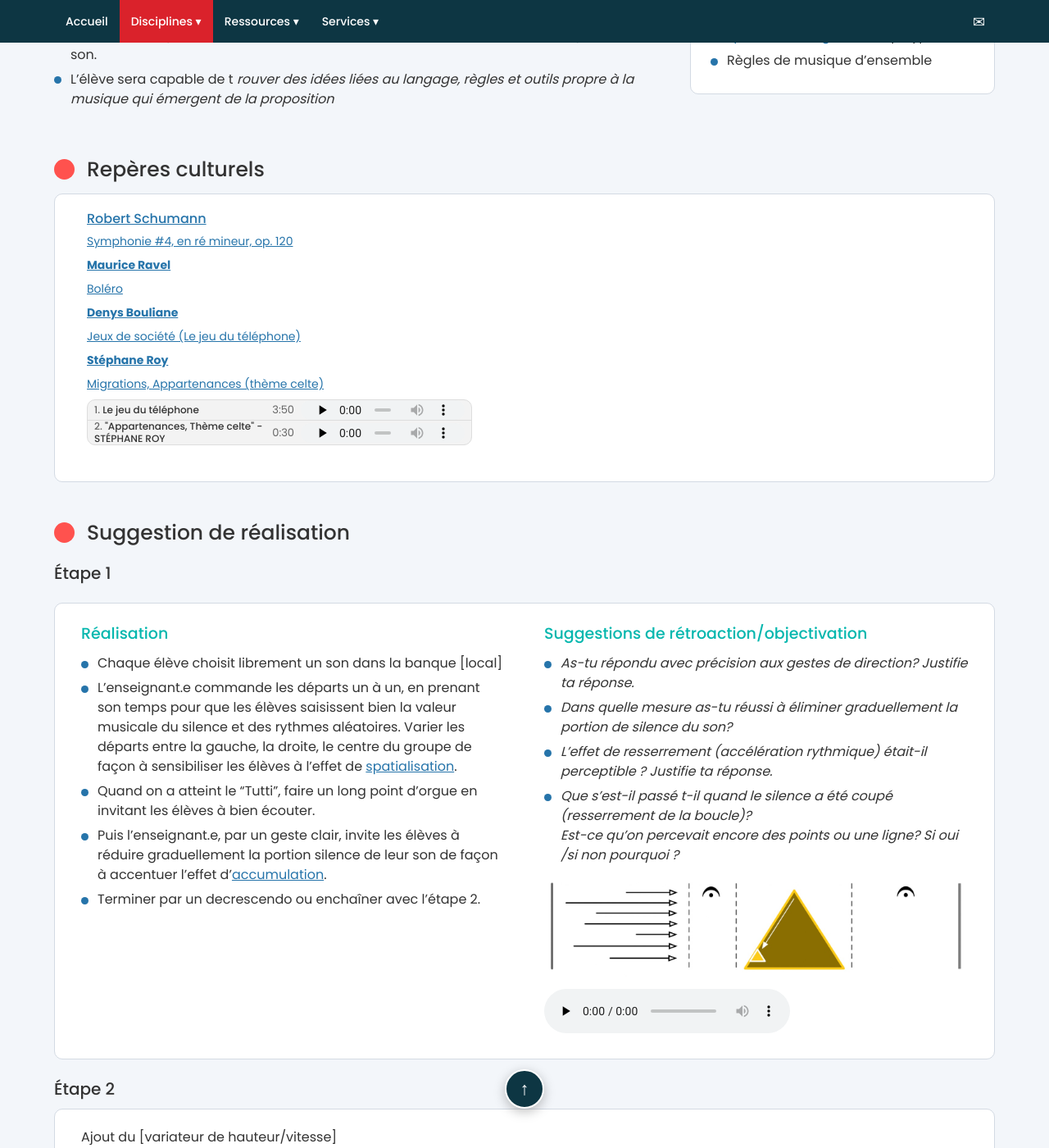
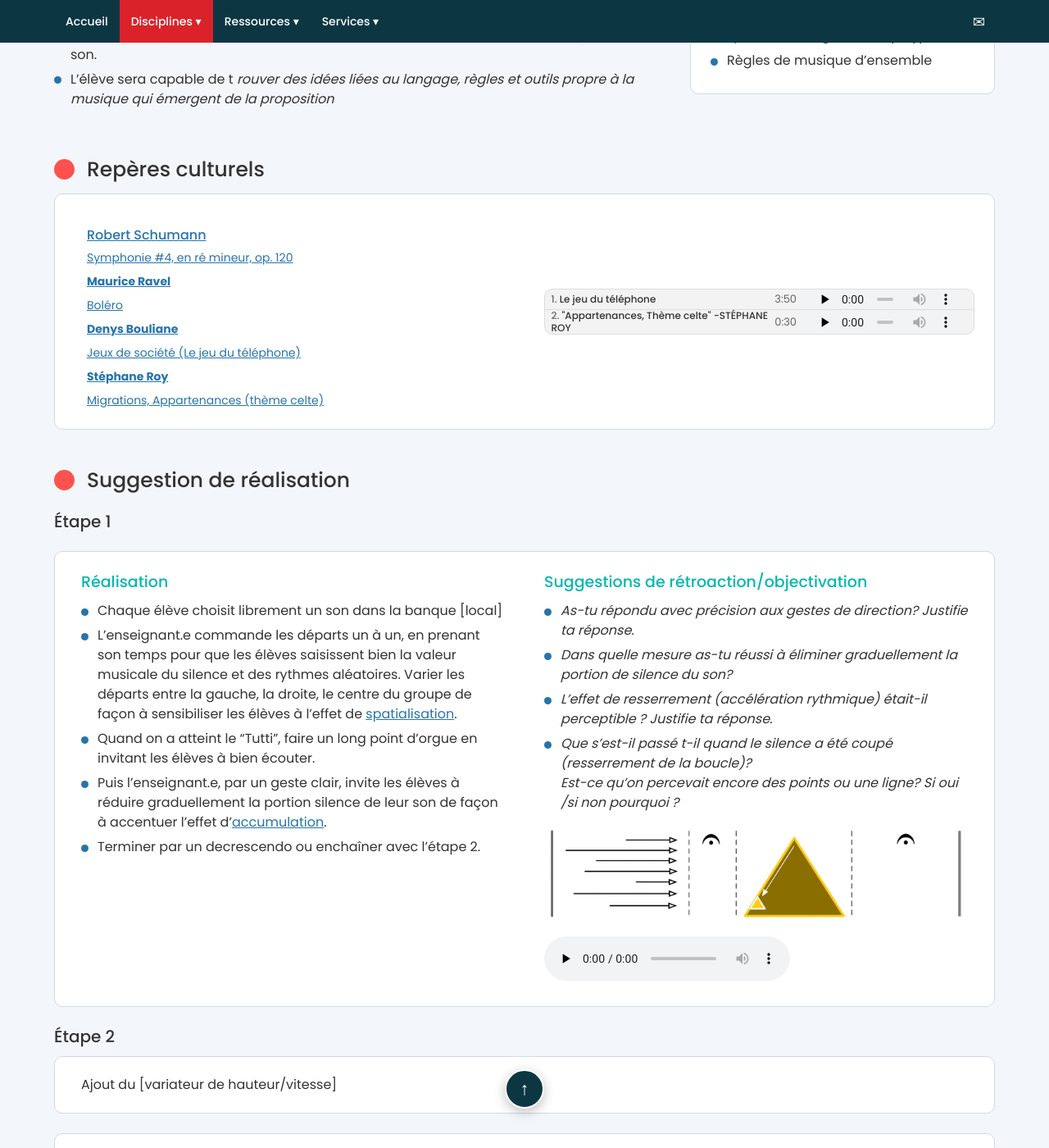
Before and after one commit to yves-fonofone/site-fonofone-revision, a Jekyll site: the page built from _activites/accumulation-points-web.md, in a window 1280 px wide and 1400 px high, scrolled down 1278 px. Shown: the whole window at 82% size. Built offline with Jekyll 4.4.1, drawn with Linux system fonts in a browser that asks for light colours.

Commit message:
Accumulation-sons courts : Repères culturels sur 2 colonnes, extraits audio à droite
Co-Authored-By: Claude Opus 5.5 <noreply@anthropic.com>

```diff
--- a/_activites/accumulation-points-web.md
+++ b/_activites/accumulation-points-web.md
@@ -98,7 +98,8 @@ Au terme de l'activité:
 
 ## Repères culturels
 
-<section class="encadre encadre--blanc encadre--reperes-texte" markdown="1">
+<section class="encadre encadre--blanc encadre--reperes-texte encadre--reperes-audio">
+<div class="reperes-audio__texte" markdown="1">
 
 ### [Robert Schumann](https://fr.wikipedia.org/wiki/Robert_Schumann)
 
@@ -116,13 +117,15 @@ Au terme de l'activité:
 
 [Migrations, Appartenances (thème celte)](https://electrocd.com/fr/album/2335/stephane-roy/migrations)
 
+</div>
+<div class="reperes-audio__sons">
 <ol class="playlist playlist--compacte">
   <li><span class="playlist__titre">Le jeu du téléphone</span> <span class="playlist__duree">3:50</span>
     <audio controls preload="none" src="../audio/activites/accumulation-points-web/B-telephone-1.mp3"></audio></li>
   <li><span class="playlist__titre">&quot;Appartenances, Thème celte&quot; -STÉPHANE ROY</span> <span class="playlist__duree">0:30</span>
     <audio controls preload="none" src="../audio/activites/accumulation-points-web/roy-acceleration.mp3"></audio></li>
 </ol>
-
+</div>
 </section>
 
 <h2 id="realisation">Suggestion de réalisation</h2>
--- a/style.css
+++ b/style.css
@@ -814,3 +814,8 @@ li.extrait p { margin: 0; }
 .fiche--fonofone .etape-carte__titre + p { padding-left: 16px; }
 @media (max-width: 900px) { .fiche--fonofone .etapes-cartes { grid-template-columns: 1fr 1fr; margin: 12px 0 16px; gap: 8px; } }
 @media (max-width: 480px) { .fiche--fonofone .etapes-cartes { grid-template-columns: 1fr; } }
+
+/* Repères culturels : texte à gauche, extraits audio à droite (ex. Accumulation-sons courts) */
+.fiche--fonofone .encadre--reperes-audio { display: grid; grid-template-columns: minmax(0, 1fr) minmax(0, 1fr); gap: 32px; align-items: center; }
+.fiche--fonofone .encadre--reperes-audio .playlist--compacte { margin: 0; max-width: none; }
+@media (max-width: 900px) { .fiche--fonofone .encadre--reperes-audio { grid-template-columns: minmax(0, 1fr); gap: 8px; } }
```
